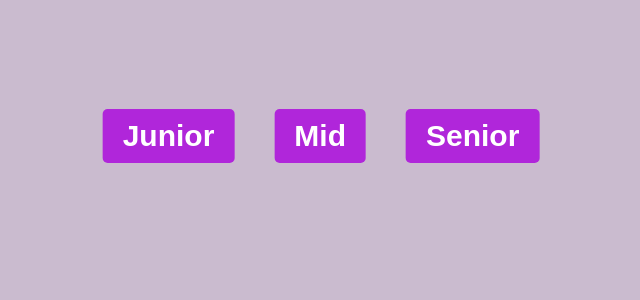
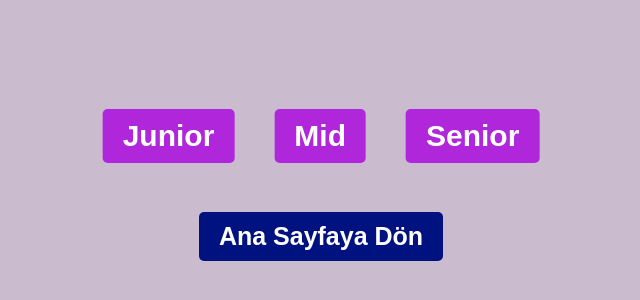
Before and after one commit to berreyilmaz/bellek-hiyerarsisi-oyunu, a plain HTML site: page basla.html in a window 1280 px wide. Shown: the part 264-564 px from the top of the page, without its empty margins (319-959 px from the left). Drawn offline with Linux system fonts and the light colour scheme.

Commit message:
anasayfa butonları tamam

```diff
--- a/basla.html
+++ b/basla.html
@@ -17,6 +17,9 @@
         <button id="senior" class="seviyebtn">Senior</button>
     </div>
 
+    <div class="home-button-container">
+        <button class="home-button" onclick="window.location.href='index.html'">Ana Sayfaya Dön</button>
+    </div>
 
 
 
--- a/legendary.js
+++ b/legendary.js
@@ -211,7 +211,10 @@ function endGame() {
     clearInterval(timerInterval); // Timer'ı durdur
     document.getElementById("question-text").innerText = "Tebrikler! Tüm soruları tamamladın 🎉";
 
-    document.querySelector(".answer-buttons").innerHTML = "";
+    document.querySelector(".answer-buttons").innerHTML = `
+            <div class="home-button-container">
+        <button class="home-button" onclick="window.location.href='index.html'">Ana Sayfaya Dön</button>
+            </div>`;
     document.getElementById("next-btn").style.display = "none";
     document.getElementById("result").innerText = "";
 
--- a/style.css
+++ b/style.css
@@ -12,6 +12,7 @@ body {
     flex-direction: column; /* Dikey sıralama */
     align-items: center; /* Yatayda ortala */
     gap: 20px; /* Butonlar arasında boşluk bırak */
+    margin-top: 50px;
 }
 
 /* Tüm butonların ortak stilini buradan belirliyoruz */
@@ -721,3 +722,24 @@ button:disabled {
     height: 100%;
     object-fit: cover; /* Videonun ekranı kaplamasını sağlar */
 }
+
+
+.home-button {
+    background-color: rgb(0, 17, 128);
+    color: white;
+    padding: 10px 20px;
+    border: none;
+    border-radius: 5px;
+    font-weight: bold;
+    cursor: pointer;
+    font-size: 25px;
+}
+
+.home-button-container {
+    text-align: center;
+    margin-top: 200px; /* Üstteki butonlardan boşluk bırakır */
+}
+
+.home-button:hover {
+    background-color: rgb(211, 158, 0);
+}
```
